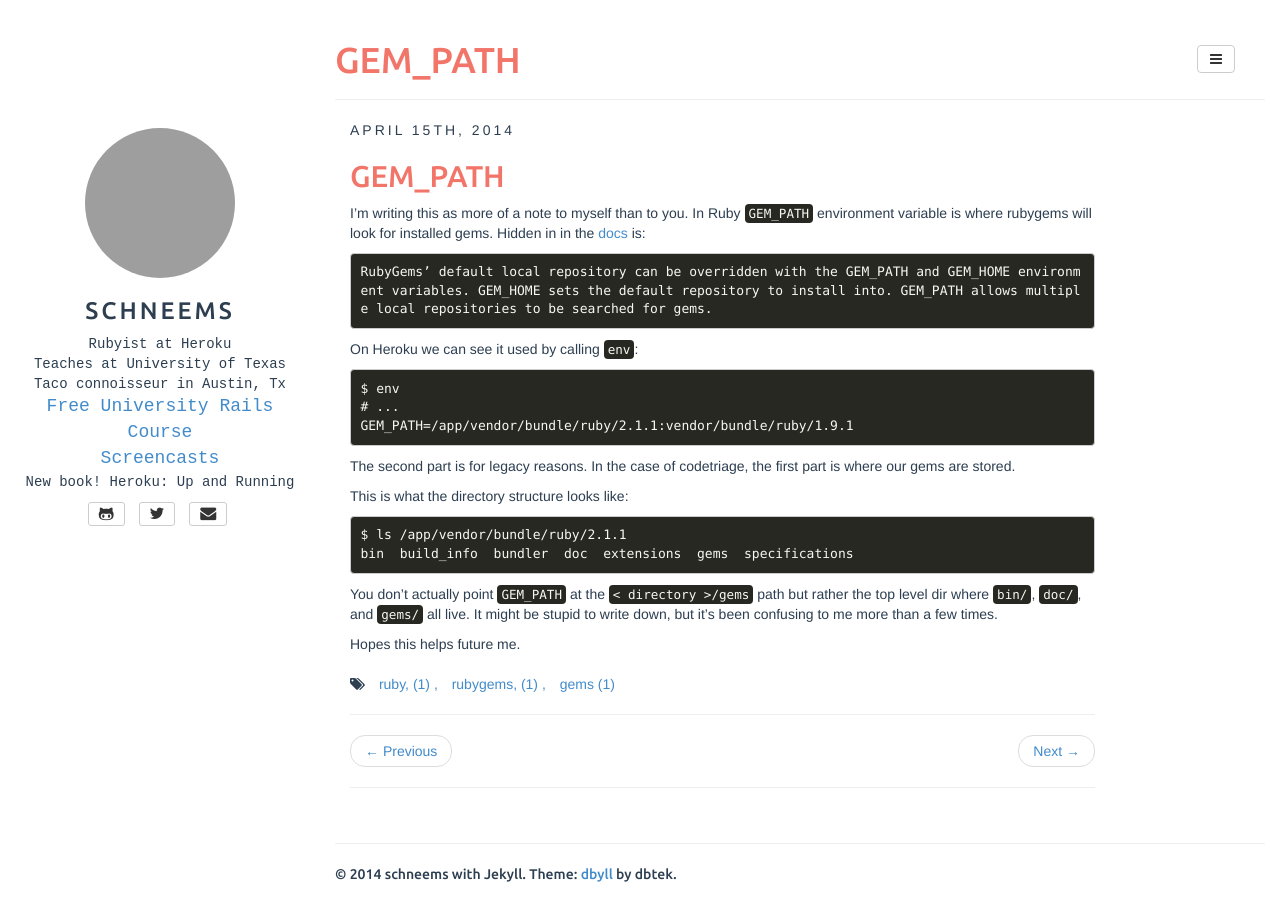
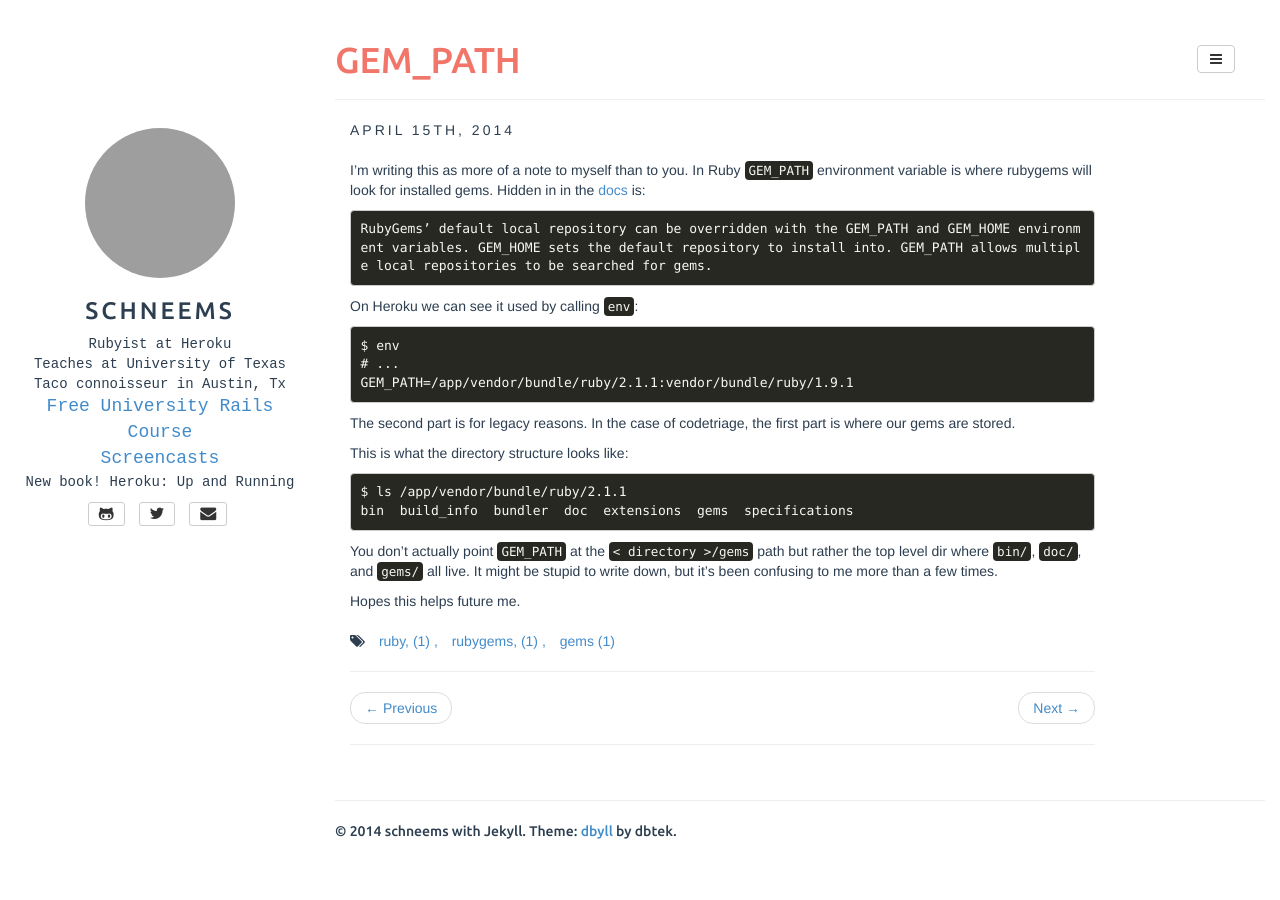
Before and after one commit to schneems/schneems, a Jekyll site: the page built from _posts/2014-04-15-gem-path.md, in a window 1280 px wide. Built offline with Jekyll 4.4.1, drawn with Linux system fonts in a browser that asks for light colours; Markdown is read by kramdown in place of the engine named in the settings; grey boxes are pictures that could not be loaded.

Commit message:
fix double gem_path

```diff
--- a/_posts/2014-04-15-gem-path.md
+++ b/_posts/2014-04-15-gem-path.md
@@ -5,8 +5,6 @@ date: '2014-04-15'
 published: true
 tags: ruby, rubygems, gems
 ---
-
-## GEM_PATH
 
 I'm writing this as more of a note to myself than to you. In Ruby `GEM_PATH` environment variable is where rubygems will look for installed gems. Hidden in in the [docs](http://guides.rubygems.org/command-reference/) is:
 
```
Also changed, not shown: _posts/2014-06-05-design-driven-tests.md (line endings or trailing spaces).
